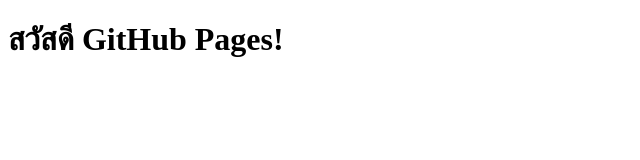
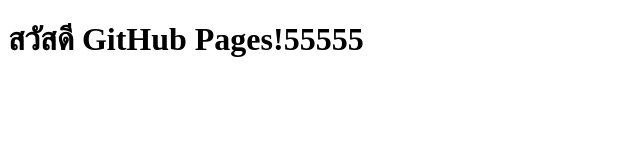
Before and after one commit to playlizmm/my-website, a plain HTML site: page index.html in a window 1280 px wide. Shown: the whole page, without its empty margins (0-640 px from the left). Drawn offline with Linux system fonts and the light colour scheme.

Commit message:
Update index.html

```diff
--- a/index.html
+++ b/index.html
@@ -6,6 +6,6 @@
     <title>My GitHub Page</title>
 </head>
 <body>
-    <h1>สวัสดี GitHub Pages!</h1>
+    <h1>สวัสดี GitHub Pages!55555</h1>
 </body>
 </html>
```
